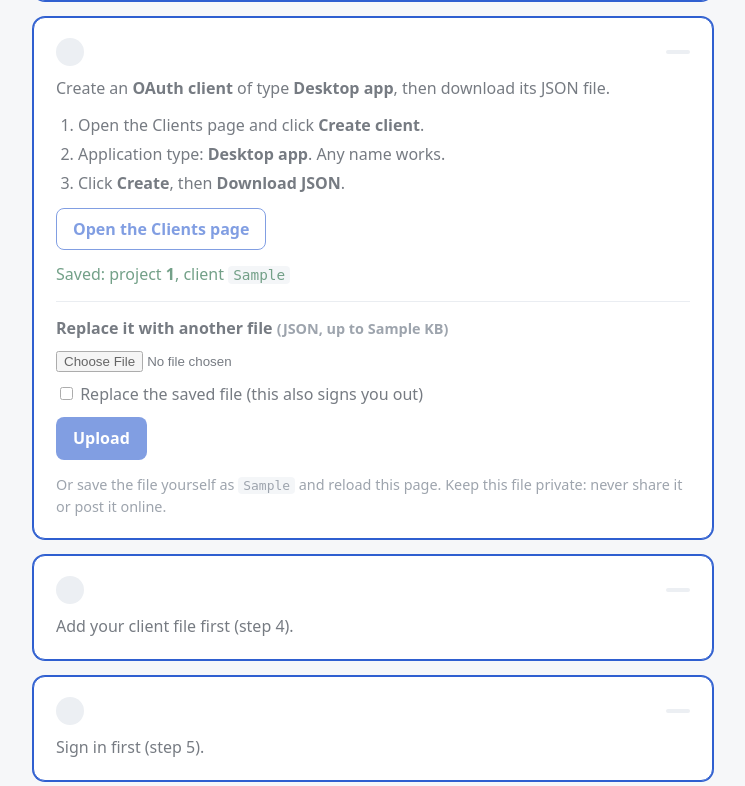
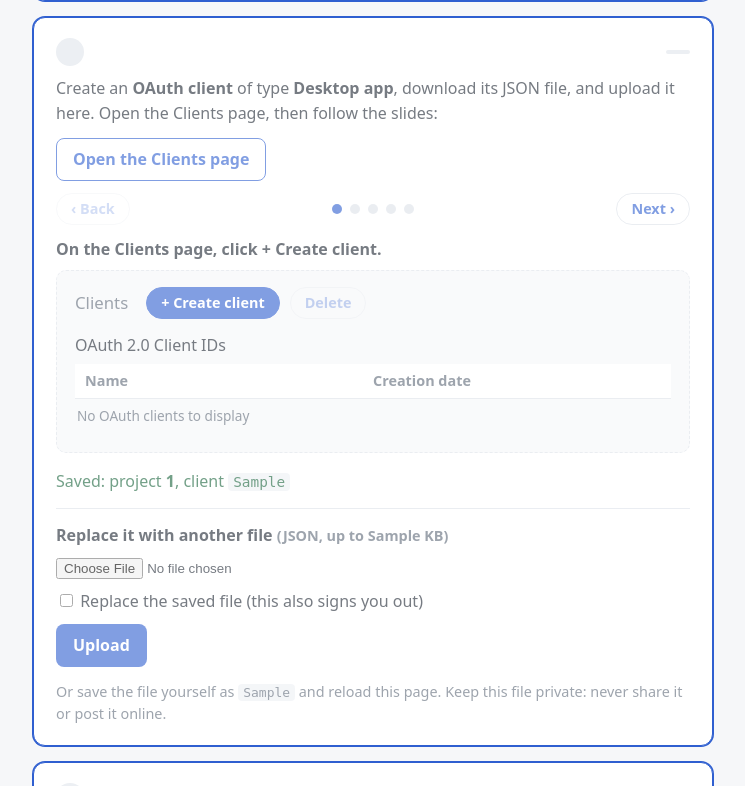
Before and after one commit to EdwardTarantulo/Yezatas, a Python web app: template src/yezatas/web/templates/setup.html in a window 1280 px wide. Shown: the part 1866-2652 px from the top of the page, without its empty margins (267-1012 px from the left). Run offline with Jinja, Linux system fonts and the light colour scheme; the template is opened without the code that fills it: most values are stand-ins (such as "Sample title", 1, 10 or a date in 2020).

Commit message:
feat(ui): step 4 guide as slides for creating the Desktop app client
Clients page, the application type list with Desktop app picked, the
filled-in form (AI-agent box left empty), the created dialog with
Download JSON, then the upload. Notes the delay before a new client works.

Co-Authored-By: Claude Opus 5.5 <noreply@anthropic.com>

```diff
--- a/src/yezatas/web/static/app.css
+++ b/src/yezatas/web/static/app.css
@@ -286,3 +286,30 @@ button.gbtn { cursor: pointer; }
 .gapi { width: 64px; height: 64px; flex: none; }
 .gapi rect { fill: var(--todo-bg); }
 .gapi path { stroke: var(--muted); stroke-width: 3; stroke-linecap: round; fill: none; }
+
+/* Step 4 pictures */
+.gtoolbar { display: flex; flex-wrap: wrap; align-items: center; gap: 10px; margin-bottom: 14px; }
+.gtoolbar .gtitle { margin: 0 8px 0 0; }
+.gdim { opacity: 0.45; }
+.gsub { margin: 0 0 6px; }
+.gtable {
+  display: grid; grid-template-columns: 1fr 1fr;
+  padding: 6px 10px; margin-bottom: 6px;
+  background: var(--card); border-bottom: 1px solid var(--line);
+  font-size: 0.9rem; font-weight: 600; color: var(--muted);
+}
+.gmenu {
+  list-style: none; margin: 4px 0 10px; padding: 4px 0;
+  max-width: 400px;
+  border: 1px solid var(--line); border-radius: 6px;
+  background: var(--card);
+}
+.gmenu li { margin: 0; padding: 6px 14px; color: var(--muted); }
+.gmenu li.pick { padding: 0; }
+.gmenu li.pick button {
+  display: block; width: 100%;
+  padding: 6px 14px; border: 0; border-left: 3px solid var(--accent);
+  background: var(--working-bg); color: var(--accent);
+  font: inherit; font-weight: 600; text-align: left; cursor: pointer;
+}
+.gcheck.gunchecked .gbox { background: none; border: 2px solid var(--muted); }
--- a/src/yezatas/web/templates/setup.html
+++ b/src/yezatas/web/templates/setup.html
@@ -161,13 +161,69 @@
 {% endcall %}
 
 {% call card(steps.client) %}
-  <p>Create an <strong>OAuth client</strong> of type <strong>Desktop app</strong>, then download its JSON file.</p>
-  <ol>
-    <li>Open the Clients page and click <strong>Create client</strong>.</li>
-    <li>Application type: <strong>Desktop app</strong>. Any name works.</li>
-    <li>Click <strong>Create</strong>, then <strong>Download JSON</strong>.</li>
-  </ol>
+  <p>Create an <strong>OAuth client</strong> of type <strong>Desktop app</strong>, download its JSON
+    file, and upload it here. Open the Clients page, then follow the slides:</p>
   <p><a class="button secondary" href="https://console.cloud.google.com/auth/clients" target="_blank" rel="noopener noreferrer">Open the Clients page</a></p>
+
+  <div class="guide" data-slider aria-roledescription="slides" aria-label="Create the OAuth client, step by step">
+    <nav class="slider-nav" aria-label="Slides">
+      <button type="button" class="gbtn" data-slide-prev>‹ Back</button>
+      <span class="dots" data-dots></span>
+      <button type="button" class="gbtn" data-slide-next>Next ›</button>
+    </nav>
+    <div class="slide" data-slide>
+      <p class="guide-label">On the Clients page, click <strong>+ Create client</strong>.</p>
+      <div class="gpanel">
+        <div class="gtoolbar">
+          <span class="gtitle">Clients</span>
+          <button type="button" class="gbtn primary" data-slide-next>+ Create client</button>
+          <span class="gbtn gdim">Delete</span>
+        </div>
+        <p class="gsub">OAuth 2.0 Client IDs</p>
+        <div class="gtable"><span>Name</span><span>Creation date</span></div>
+        <p class="gnote">No OAuth clients to display</p>
+      </div>
+    </div>
+    <div class="slide" data-slide>
+      <p class="guide-label">Open <strong>Application type</strong> and pick <strong>Desktop app</strong>, the last one.</p>
+      <div class="gpanel">
+        <p class="gtitle">Create OAuth client ID</p>
+        <div class="gfield"><span class="glabel">Application type *</span><span class="gvalue">&nbsp;<span class="gcaret" aria-hidden="true">▾</span></span></div>
+        <ul class="gmenu">
+          <li>Web application</li><li>Android</li><li>Chrome Extension</li><li>iOS</li><li>TVs and Limited Input devices</li>
+          <li class="pick"><button type="button" data-slide-next>Desktop app</button></li>
+        </ul>
+        <p class="gnote">Not <em>Web application</em>: Yezatas runs on your computer, so it needs a Desktop app client.</p>
+      </div>
+    </div>
+    <div class="slide" data-slide>
+      <p class="guide-label">Check the form, then click <strong>Create</strong>.</p>
+      <div class="gpanel">
+        <p class="gtitle">Create OAuth client ID</p>
+        <div class="gfield gplain"><span class="glabel">Application type *</span><span class="gvalue">Desktop app<span class="gcaret" aria-hidden="true">▾</span></span></div>
+        <div class="gfield"><span class="glabel">Name *</span><span class="gvalue">Yezatas desktop</span></div>
+        <p class="gnote">Any name works; Google suggests "Desktop client 1". Only you see it.</p>
+        <div class="gcheck gunchecked"><span class="gbox" aria-hidden="true"></span><span>Use this client for an AI-powered agent</span></div>
+        <p class="gnote">Leave this box empty.</p>
+        <div class="gfoot"><button type="button" class="gbtn primary" data-slide-next>Create</button><span class="gbtn">Cancel</span></div>
+      </div>
+      <p class="gnote gafter">Google says new settings can take 5 minutes to a few hours to work. If the sign-in in step 5 fails with an "invalid client" error, wait a few minutes and try again.</p>
+    </div>
+    <div class="slide" data-slide>
+      <p class="guide-label">Google shows the new client. Click <strong>Download JSON</strong>.</p>
+      <div class="gpanel">
+        <p class="gtitle">OAuth client created</p>
+        <div class="gfield gplain"><span class="glabel">Client ID</span><span class="gvalue">1234…apps.googleusercontent.com</span></div>
+        <div class="gfield gplain"><span class="glabel">Client secret</span><span class="gvalue">••••••••••••</span></div>
+        <div class="gfoot"><button type="button" class="gbtn primary" data-slide-next>Download JSON</button><span class="gbtn">OK</span></div>
+      </div>
+      <p class="gnote gafter">Closed it already? Click the client's name on the Clients page, then the download icon next to the client secret.</p>
+    </div>
+    <div class="slide" data-slide>
+      <p class="guide-label">Last: upload the downloaded file below.</p>
+      <p>Its name starts with <code>client_secret_</code> and ends with <code>.json</code>, usually in your Downloads folder. Yezatas checks it and keeps it in its own folder. Don't share this file or post it anywhere.</p>
+    </div>
+  </div>
 
   {% if client %}
   <p class="saved">Saved: project <strong>{{ client.project_id }}</strong>, client <code>{{ client.client_id_short }}</code></p>
```
